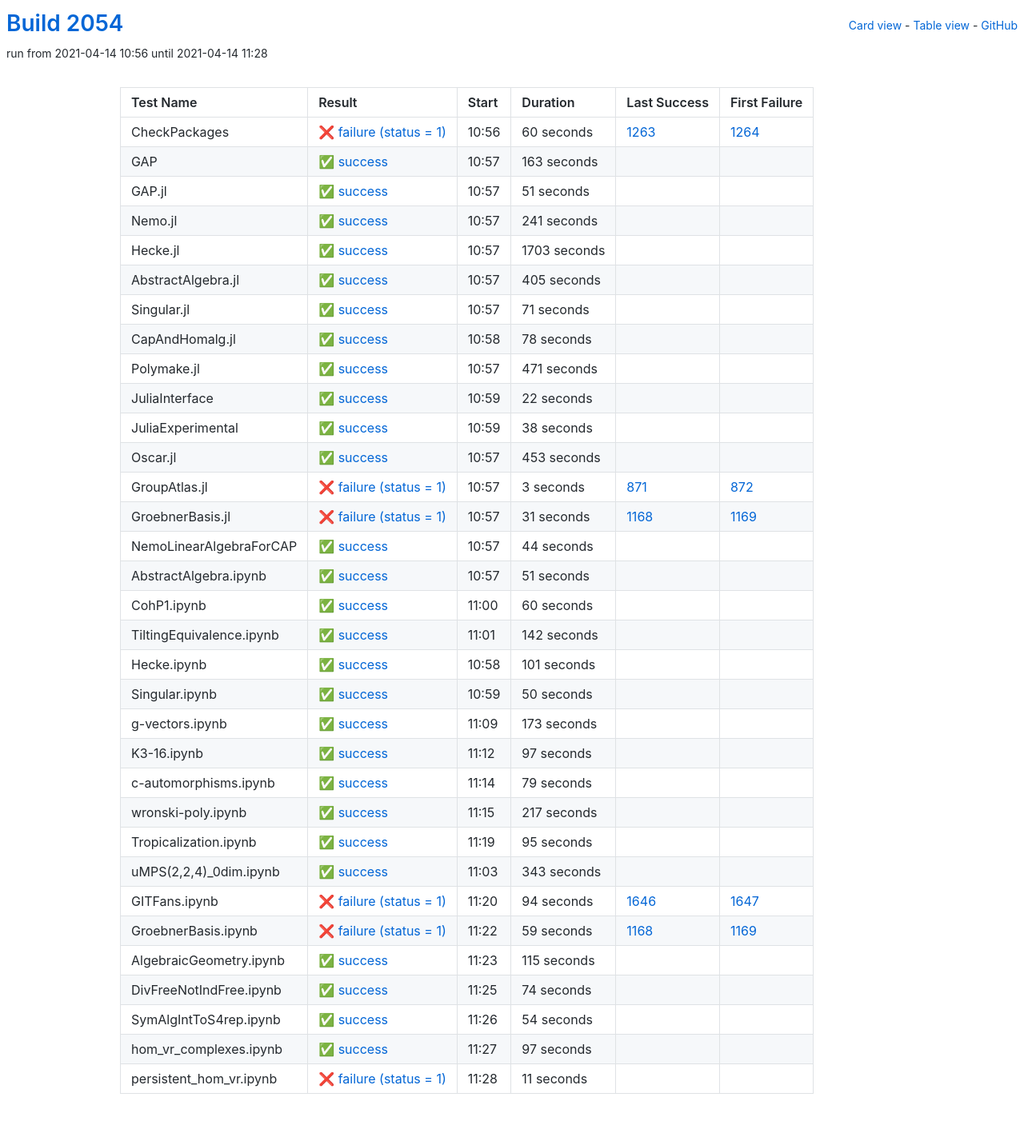
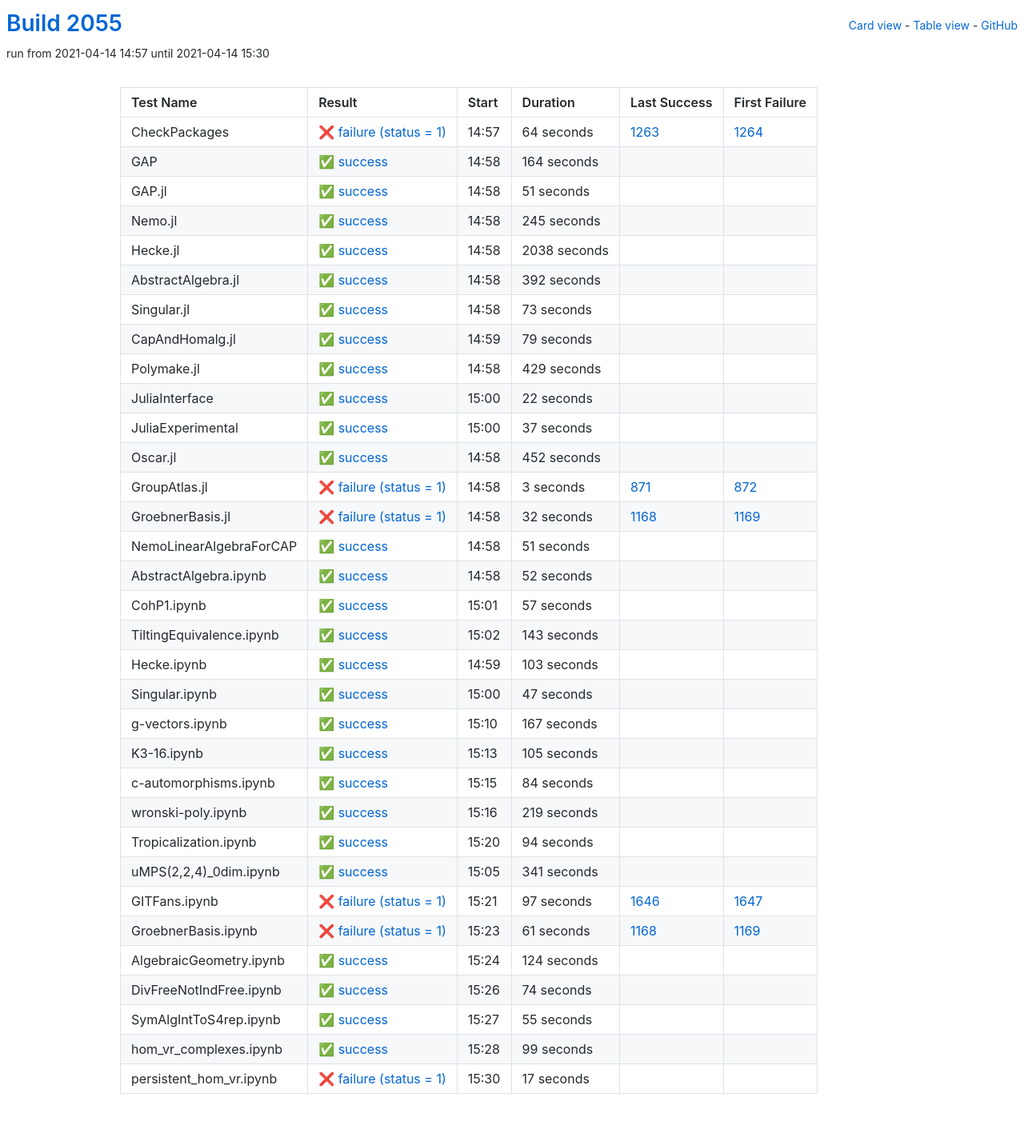
Before and after one commit to oscar-system/oscar-ci-status-stable, a Jekyll site: the page built from table.html, in a window 1280 px wide. Shown: the whole page at 80% size. Built offline with Jekyll 4.4.1, drawn with Linux system fonts in a browser that asks for light colours.

Commit message:
Build #2055

```diff
--- a/_data/ci.yml
+++ b/_data/ci.yml
@@ -1,6 +1,6 @@
 ---
-build: 2054
-build_url: https://oscarci.mathematik.uni-kl.de/job/oscar-stable/2054/
+build: 2055
+build_url: https://oscarci.mathematik.uni-kl.de/job/oscar-stable/2055/
 job: oscar-stable
 organization: oscar-system
 repo: oscar-ci-status-stable
@@ -8,32 +8,32 @@ repourl: https://github.com/oscar-system/oscar-ci-status-stable
 tests:
 - name: CheckPackages
   id: checkpackages
-  log: https://oscarci.mathematik.uni-kl.de/job/oscar-stable/2054/artifact/logs/build-2054/CheckPackages.log
-  start: 2021-04-14 10:56
+  log: https://oscarci.mathematik.uni-kl.de/job/oscar-stable/2055/artifact/logs/build-2055/CheckPackages.log
+  start: 2021-04-14 14:57
   success: false
   exitcode: 1
   status: failure
-  duration: 60
+  duration: 64
   last_success: 1263
   last_success_url: https://oscarci.mathematik.uni-kl.de/job/oscar-stable/1263/
   first_failure: 1264
   first_failure_url: https://oscarci.mathematik.uni-kl.de/job/oscar-stable/1264/
 - name: GAP
   id: gap
-  log: https://oscarci.mathematik.uni-kl.de/job/oscar-stable/2054/artifact/logs/build-2054/GAP.log
-  start: 2021-04-14 10:57
+  log: https://oscarci.mathematik.uni-kl.de/job/oscar-stable/2055/artifact/logs/build-2055/GAP.log
+  start: 2021-04-14 14:58
   success: true
   exitcode: 0
   status: success
-  duration: 163
+  duration: 164
   last_success: false
   last_success_url:
   first_failure: false
   first_failure_url:
 - name: GAP.jl
   id: gap-jl
-  log: https://oscarci.mathematik.uni-kl.de/job/oscar-stable/2054/artifact/logs/build-2054/GAP.jl.log
-  start: 2021-04-14 10:57
+  log: https://oscarci.mathematik.uni-kl.de/job/oscar-stable/2055/artifact/logs/build-2055/GAP.jl.log
+  start: 2021-04-14 14:58
   success: true
   exitcode: 0
   status: success
@@ -44,80 +44,80 @@ tests:
   first_failure_url:
 - name: Nemo.jl
   id: nemo-jl
-  log: https://oscarci.mathematik.uni-kl.de/job/oscar-stable/2054/artifact/logs/build-2054/Nemo.jl.log
-  start: 2021-04-14 10:57
+  log: https://oscarci.mathematik.uni-kl.de/job/oscar-stable/2055/artifact/logs/build-2055/Nemo.jl.log
+  start: 2021-04-14 14:58
   success: true
   exitcode: 0
   status: success
-  duration: 241
+  duration: 245
   last_success: false
   last_success_url:
   first_failure: false
   first_failure_url:
 - name: Hecke.jl
   id: hecke-jl
-  log: https://oscarci.mathematik.uni-kl.de/job/oscar-stable/2054/artifact/logs/build-2054/Hecke.jl.log
-  start: 2021-04-14 10:57
+  log: https://oscarci.mathematik.uni-kl.de/job/oscar-stable/2055/artifact/logs/build-2055/Hecke.jl.log
+  start: 2021-04-14 14:58
   success: true
   exitcode: 0
   status: success
-  duration: 1703
+  duration: 2038
   last_success: false
   last_success_url:
   first_failure: false
   first_failure_url:
 - name: AbstractAlgebra.jl
   id: abstractalgebra-jl
-  log: https://oscarci.mathematik.uni-kl.de/job/oscar-stable/2054/artifact/logs/build-2054/AbstractAlgebra.jl.log
-  start: 2021-04-14 10:57
+  log: https://oscarci.mathematik.uni-kl.de/job/oscar-stable/2055/artifact/logs/build-2055/AbstractAlgebra.jl.log
+  start: 2021-04-14 14:58
   success: true
   exitcode: 0
   status: success
-  duration: 405
+  duration: 392
   last_success: false
   last_success_url:
   first_failure: false
   first_failure_url:
 - name: Singular.jl
   id: singular-jl
-  log: https://oscarci.mathematik.uni-kl.de/job/oscar-stable/2054/artifact/logs/build-2054/Singular.jl.log
-  start: 2021-04-14 10:57
+  log: https://oscarci.mathematik.uni-kl.de/job/oscar-stable/2055/artifact/logs/build-2055/Singular.jl.log
+  start: 2021-04-14 14:58
   success: true
   exitcode: 0
   status: success
-  duration: 71
+  duration: 73
   last_success: false
   last_success_url:
   first_failure: false
   first_failure_url:
 - name: CapAndHomalg.jl
   id: capandhomalg-jl
-  log: https://oscarci.mathematik.uni-kl.de/job/oscar-stable/2054/artifact/logs/build-2054/CapAndHomalg.jl.log
-  start: 2021-04-14 10:58
+  log: https://oscarci.mathematik.uni-kl.de/job/oscar-stable/2055/artifact/logs/build-2055/CapAndHomalg.jl.log
+  start: 2021-04-14 14:59
   success: true
   exitcode: 0
   status: success
-  duration: 78
+  duration: 79
   last_success: false
   last_success_url:
   first_failure: false
   first_failure_url:
 - name: Polymake.jl
   id: polymake-jl
-  log: https://oscarci.mathematik.uni-kl.de/job/oscar-stable/2054/artifact/logs/build-2054/Polymake.jl.log
-  start: 2021-04-14 10:57
+  log: https://oscarci.mathematik.uni-kl.de/job/oscar-stable/2055/artifact/logs/build-2055/Polymake.jl.log
+  start: 2021-04-14 14:58
   success: true
   exitcode: 0
   status: success
-  duration: 471
+  duration: 429
   last_success: false
   last_success_url:
   first_failure: false
   first_failure_url:
 - name: JuliaInterface
   id: juliainterface
-  log: https://oscarci.mathematik.uni-kl.de/job/oscar-stable/2054/artifact/logs/build-2054/JuliaInterface.log
-  start: 2021-04-14 10:59
+  log: https://oscarci.mathematik.uni-kl.de/job/oscar-stable/2055/artifact/logs/build-2055/JuliaInterface.log
+  start: 2021-04-14 15:00
   success: true
   exitcode: 0
   status: success
@@ -128,32 +128,32 @@ tests:
   first_failure_url:
 - name: JuliaExperimental
   id: juliaexperimental
-  log: https://oscarci.mathematik.uni-kl.de/job/oscar-stable/2054/artifact/logs/build-2054/JuliaExperimental.log
-  start: 2021-04-14 10:59
+  log: https://oscarci.mathematik.uni-kl.de/job/oscar-stable/2055/artifact/logs/build-2055/JuliaExperimental.log
+  start: 2021-04-14 15:00
   success: true
   exitcode: 0
   status: success
-  duration: 38
+  duration: 37
   last_success: false
   last_success_url:
   first_failure: false
   first_failure_url:
 - name: Oscar.jl
   id: oscar-jl
-  log: https://oscarci.mathematik.uni-kl.de/job/oscar-stable/2054/artifact/logs/build-2054/Oscar.jl.log
-  start: 2021-04-14 10:57
+  log: https://oscarci.mathematik.uni-kl.de/job/oscar-stable/2055/artifact/logs/build-2055/Oscar.jl.log
+  start: 2021-04-14 14:58
   success: true
   exitcode: 0
   status: success
-  duration: 453
+  duration: 452
   last_success: false
   last_success_url:
   first_failure: false
   first_failure_url:
 - name: GroupAtlas.jl
   id: groupatlas-jl
-  log: https://oscarci.mathematik.uni-kl.de/job/oscar-stable/2054/artifact/logs/build-2054/GroupAtlas.jl.log
-  start: 2021-04-14 10:57
+  log: https://oscarci.mathematik.uni-kl.de/job/oscar-stable/2055/artifact/logs/build-2055/GroupAtlas.jl.log
+  start: 2021-04-14 14:58
   success: false
   exitcode: 1
   status: failure
@@ -164,32 +164,20 @@ tests:
   first_failure_url: https://oscarci.mathematik.uni-kl.de/job/oscar-stable/872/
 - name: GroebnerBasis.jl
   id: groebnerbasis-jl
-  log: https://oscarci.mathematik.uni-kl.de/job/oscar-stable/2054/artifact/logs/build-2054/GroebnerBasis.jl.log
-  start: 2021-04-14 10:57
+  log: https://oscarci.mathematik.uni-kl.de/job/oscar-stable/2055/artifact/logs/build-2055/GroebnerBasis.jl.log
+  start: 2021-04-14 14:58
   success: false
   exitcode: 1
   status: failure
-  duration: 31
+  duration: 32
   last_success: 1168
   last_success_url: https://oscarci.mathematik.uni-kl.de/job/oscar-stable/1168/
   first_failure: 1169
   first_failure_url: https://oscarci.mathematik.uni-kl.de/job/oscar-stable/1169/
 - name: NemoLinearAlgebraForCAP
   id: nemolinearalgebraforcap
-  log: https://oscarci.mathematik.uni-kl.de/job/oscar-stable/2054/artifact/logs/build-2054/NemoLinearAlgebraForCAP.log
-  start: 2021-04-14 10:57
-  success: true
-  exitcode: 0
-  status: success
-  duration: 44
-  last_success: false
-  last_success_url:
-  first_failure: false
-  first_failure_url:
-- name: AbstractAlgebra.ipynb
-  id: abstractalgebra-ipynb
-  log: https://oscarci.mathematik.uni-kl.de/job/oscar-stable/2054/artifact/logs/build-2054/AbstractAlgebra.ipynb.log
-  start: 2021-04-14 10:57
+  log: https://oscarci.mathematik.uni-kl.de/job/oscar-stable/2055/artifact/logs/build-2055/NemoLinearAlgebraForCAP.log
+  start: 2021-04-14 14:58
   success: true
   exitcode: 0
   status: success
@@ -198,166 +186,178 @@ tests:
   last_success_url:
   first_failure: false
   first_failure_url:
-- name: CohP1.ipynb
-  id: cohp1-ipynb
-  log: https://oscarci.mathematik.uni-kl.de/job/oscar-stable/2054/artifact/logs/build-2054/CohP1.ipynb.log
-  start: 2021-04-14 11:00
+- name: AbstractAlgebra.ipynb
+  id: abstractalgebra-ipynb
+  log: https://oscarci.mathematik.uni-kl.de/job/oscar-stable/2055/artifact/logs/build-2055/AbstractAlgebra.ipynb.log
+  start: 2021-04-14 14:58
   success: true
   exitcode: 0
   status: success
-  duration: 60
+  duration: 52
+  last_success: false
+  last_success_url:
+  first_failure: false
+  first_failure_url:
+- name: CohP1.ipynb
+  id: cohp1-ipynb
+  log: https://oscarci.mathematik.uni-kl.de/job/oscar-stable/2055/artifact/logs/build-2055/CohP1.ipynb.log
+  start: 2021-04-14 15:01
+  success: true
+  exitcode: 0
+  status: success
+  duration: 57
   last_success: false
   last_success_url:
   first_failure: false
   first_failure_url:
 - name: TiltingEquivalence.ipynb
   id: tiltingequivalence-ipynb
-  log: https://oscarci.mathematik.uni-kl.de/job/oscar-stable/2054/artifact/logs/build-2054/TiltingEquivalence.ipynb.log
-  start: 2021-04-14 11:01
+  log: https://oscarci.mathematik.uni-kl.de/job/oscar-stable/2055/artifact/logs/build-2055/TiltingEquivalence.ipynb.log
+  start: 2021-04-14 15:02
   success: true
   exitcode: 0
   status: success
-  duration: 142
+  duration: 143
   last_success: false
   last_success_url:
   first_failure: false
   first_failure_url:
 - name: Hecke.ipynb
   id: hecke-ipynb
-  log: https://oscarci.mathematik.uni-kl.de/job/oscar-stable/2054/artifact/logs/build-2054/Hecke.ipynb.log
-  start: 2021-04-14 10:58
+  log: https://oscarci.mathematik.uni-kl.de/job/oscar-stable/2055/artifact/logs/build-2055/Hecke.ipynb.log
+  start: 2021-04-14 14:59
   success: true
   exitcode: 0
   status: success
-  duration: 101
+  duration: 103
   last_success: false
   last_success_url:
   first_failure: false
   first_failure_url:
 - name: Singular.ipynb
   id: singular-ipynb
-  log: https://oscarci.mathematik.uni-kl.de/job/oscar-stable/2054/artifact/logs/build-2054/Singular.ipynb.log
-  start: 2021-04-14 10:59
+  log: https://oscarci.mathematik.uni-kl.de/job/oscar-stable/2055/artifact/logs/build-2055/Singular.ipynb.log
+  start: 2021-04-14 15:00
   success: true
   exitcode: 0
   status: success
-  duration: 50
+  duration: 47
   last_success: false
   last_success_url:
   first_failure: false
   first_failure_url:
 - name: g-vectors.ipynb
   id: g-vectors-ipynb
-  log: https://oscarci.mathematik.uni-kl.de/job/oscar-stable/2054/artifact/logs/build-2054/g-vectors.ipynb.log
-  start: 2021-04-14 11:09
+  log: https://oscarci.mathematik.uni-kl.de/job/oscar-stable/2055/artifact/logs/build-2055/g-vectors.ipynb.log
+  start: 2021-04-14 15:10
   success: true
   exitcode: 0
   status: success
-  duration: 173
+  duration: 167
   last_success: false
   last_success_url:
   first_failure: false
   first_failure_url:
 - name: K3-16.ipynb
   id: k3-16-ipynb
-  log: https://oscarci.mathematik.uni-kl.de/job/oscar-stable/2054/artifact/logs/build-2054/K3-16.ipynb.log
-  start: 2021-04-14 11:12
+  log: https://oscarci.mathematik.uni-kl.de/job/oscar-stable/2055/artifact/logs/build-2055/K3-16.ipynb.log
+  start: 2021-04-14 15:13
   success: true
   exitcode: 0
   status: success
-  duration: 97
+  duration: 105
   last_success: false
   last_success_url:
   first_failure: false
   first_failure_url:
 - name: c-automorphisms.ipynb
   id: c-automorphisms-ipynb
-  log: https://oscarci.mathematik.uni-kl.de/job/oscar-stable/2054/artifact/logs/build-2054/c-automorphisms.ipynb.log
-  start: 2021-04-14 11:14
+  log: https://oscarci.mathematik.uni-kl.de/job/oscar-stable/2055/artifact/logs/build-2055/c-automorphisms.ipynb.log
+  start: 2021-04-14 15:15
   success: true
   exitcode: 0
   status: success
-  duration: 79
+  duration: 84
   last_success: false
   last_success_url:
   first_failure: false
   first_failure_url:
 - name: wronski-poly.ipynb
   id: wronski-poly-ipynb
-  log: https://oscarci.mathematik.uni-kl.de/job/oscar-stable/2054/artifact/logs/build-2054/wronski-poly.ipynb.log
-  start: 2021-04-14 11:15
+  log: https://oscarci.mathematik.uni-kl.de/job/oscar-stable/2055/artifact/logs/build-2055/wronski-poly.ipynb.log
+  start: 2021-04-14 15:16
   success: true
   exitcode: 0
   status: success
-  duration: 217
+  duration: 219
   last_success: false
   last_success_url:
   first_failure: false
   first_failure_url:
 - name: Tropicalization.ipynb
   id: tropicalization-ipynb
-  log: https://oscarci.mathematik.uni-kl.de/job/oscar-stable/2054/artifact/logs/build-2054/Tropicalization.ipynb.log
-  start: 2021-04-14 11:19
+  log: https://oscarci.mathematik.uni-kl.de/job/oscar-stable/2055/artifact/logs/build-2055/Tropicalization.ipynb.log
+  start: 2021-04-14 15:20
   success: true
   exitcode: 0
   status: success
-  duration: 95
+  duration: 94
   last_success: false
   last_success_url:
   first_failure: false
   first_failure_url:
 - name: uMPS(2,2,4)_0dim.ipynb
   id: umps-2-2-4-0dim-ipynb
-  log: https://oscarci.mathematik.uni-kl.de/job/oscar-stable/2054/artifact/logs/build-2054/uMPS-2-2-4-_0dim.ipynb.log
-  start: 2021-04-14 11:03
+  log: https://oscarci.mathematik.uni-kl.de/job/oscar-stable/2055/artifact/logs/build-2055/uMPS-2-2-4-_0dim.ipynb.log
+  start: 2021-04-14 15:05
   success: true
   exitcode: 0
   status: success
-  duration: 343
+  duration: 341
   last_success: false
   last_success_url:
   first_failure: false
   first_failure_url:
 - name: GITFans.ipynb
   id: gitfans-ipynb
-  log: https://oscarci.mathematik.uni-kl.de/job/oscar-stable/2054/artifact/logs/build-2054/GITFans.ipynb.log
-  start: 2021-04-14 11:20
+  log: https://oscarci.mathematik.uni-kl.de/job/oscar-stable/2055/artifact/logs/build-2055/GITFans.ipynb.log
+  start: 2021-04-14 15:21
   success: false
   exitcode: 1
   status: failure
-  duration: 94
+  duration: 97
   last_success: 1646
   last_success_url: https://oscarci.mathematik.uni-kl.de/job/oscar-stable/1646/
   first_failure: 1647
   first_failure_url: https://oscarci.mathematik.uni-kl.de/job/oscar-stable/1647/
 - name: GroebnerBasis.ipynb
   id: groebnerbasis-ipynb
-  log: https://oscarci.mathematik.uni-kl.de/job/oscar-stable/2054/artifact/logs/build-2054/GroebnerBasis.ipynb.log
-  start: 2021-04-14 11:22
+  log: https://oscarci.mathematik.uni-kl.de/job/oscar-stable/2055/artifact/logs/build-2055/GroebnerBasis.ipynb.log
+  start: 2021-04-14 15:23
   success: false
   exitcode: 1
   status: failure
-  duration: 59
+  duration: 61
   last_success: 1168
   last_success_url: https://oscarci.mathematik.uni-kl.de/job/oscar-stable/1168/
   first_failure: 1169
   first_failure_url: https://oscarci.mathematik.uni-kl.de/job/oscar-stable/1169/
 - name: AlgebraicGeometry.ipynb
   id: algebraicgeometry-ipynb
-  log: https://oscarci.mathematik.uni-kl.de/job/oscar-stable/2054/artifact/logs/build-2054/AlgebraicGeometry.ipynb.log
-  start: 2021-04-14 11:23
+  log: https://oscarci.mathematik.uni-kl.de/job/oscar-stable/2055/artifact/logs/build-2055/AlgebraicGeometry.ipynb.log
+  start: 2021-04-14 15:24
   success: true
   exitcode: 0
   status: success
-  duration: 115
+  duration: 124
   last_success: false
   last_success_url:
   first_failure: false
   first_failure_url:
 - name: DivFreeNotIndFree.ipynb
   id: divfreenotindfree-ipynb
-  log: https://oscarci.mathematik.uni-kl.de/job/oscar-stable/2054/artifact/logs/build-2054/DivFreeNotIndFree.ipynb.log
-  start: 2021-04-14 11:25
+  log: https://oscarci.mathematik.uni-kl.de/job/oscar-stable/2055/artifact/logs/build-2055/DivFreeNotIndFree.ipynb.log
+  start: 2021-04-14 15:26
   success: true
   exitcode: 0
   status: success
@@ -368,36 +368,36 @@ tests:
   first_failure_url:
 - name: SymAlgIntToS4rep.ipynb
   id: symalginttos4rep-ipynb
-  log: https://oscarci.mathematik.uni-kl.de/job/oscar-stable/2054/artifact/logs/build-2054/SymAlgIntToS4rep.ipynb.log
-  start: 2021-04-14 11:26
+  log: https://oscarci.mathematik.uni-kl.de/job/oscar-stable/2055/artifact/logs/build-2055/SymAlgIntToS4rep.ipynb.log
+  start: 2021-04-14 15:27
   success: true
   exitcode: 0
   status: success
-  duration: 54
+  duration: 55
   last_success: false
   last_success_url:
   first_failure: false
   first_failure_url:
 - name: hom_vr_complexes.ipynb
   id: hom-vr-complexes-ipynb
-  log: https://oscarci.mathematik.uni-kl.de/job/oscar-stable/2054/artifact/logs/build-2054/hom_vr_complexes.ipynb.log
-  start: 2021-04-14 11:27
+  log: https://oscarci.mathematik.uni-kl.de/job/oscar-stable/2055/artifact/logs/build-2055/hom_vr_complexes.ipynb.log
+  start: 2021-04-14 15:28
   success: true
   exitcode: 0
   status: success
-  duration: 97
+  duration: 99
   last_success: false
   last_success_url:
   first_failure: false
   first_failure_url:
 - name: persistent_hom_vr.ipynb
   id: persistent-hom-vr-ipynb
-  log: https://oscarci.mathematik.uni-kl.de/job/oscar-stable/2054/artifact/logs/build-2054/persistent_hom_vr.ipynb.log
-  start: 2021-04-14 11:28
+  log: https://oscarci.mathematik.uni-kl.de/job/oscar-stable/2055/artifact/logs/build-2055/persistent_hom_vr.ipynb.log
+  start: 2021-04-14 15:30
   success: false
   exitcode: 1
   status: failure
-  duration: 11
+  duration: 17
   last_success: false
   last_success_url:
   first_failure: false
```
Also changed, not shown: README.md.
